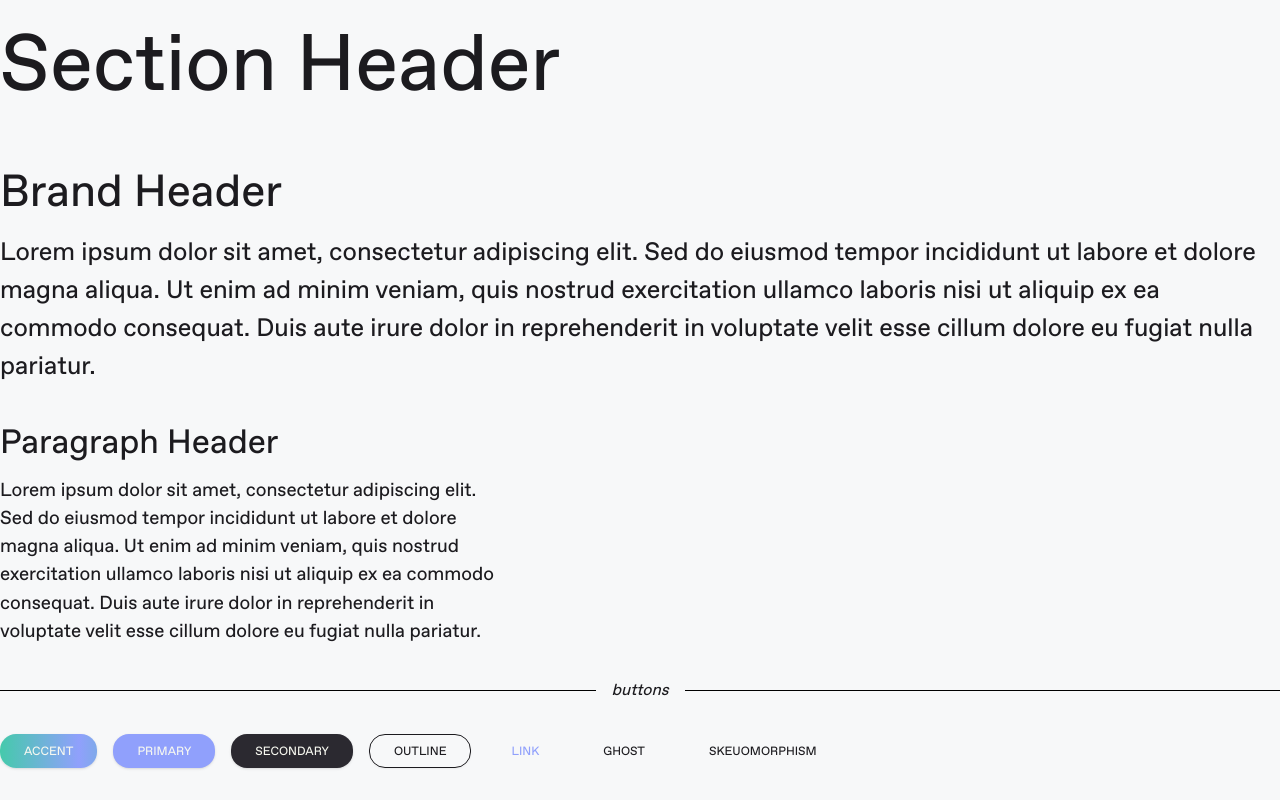
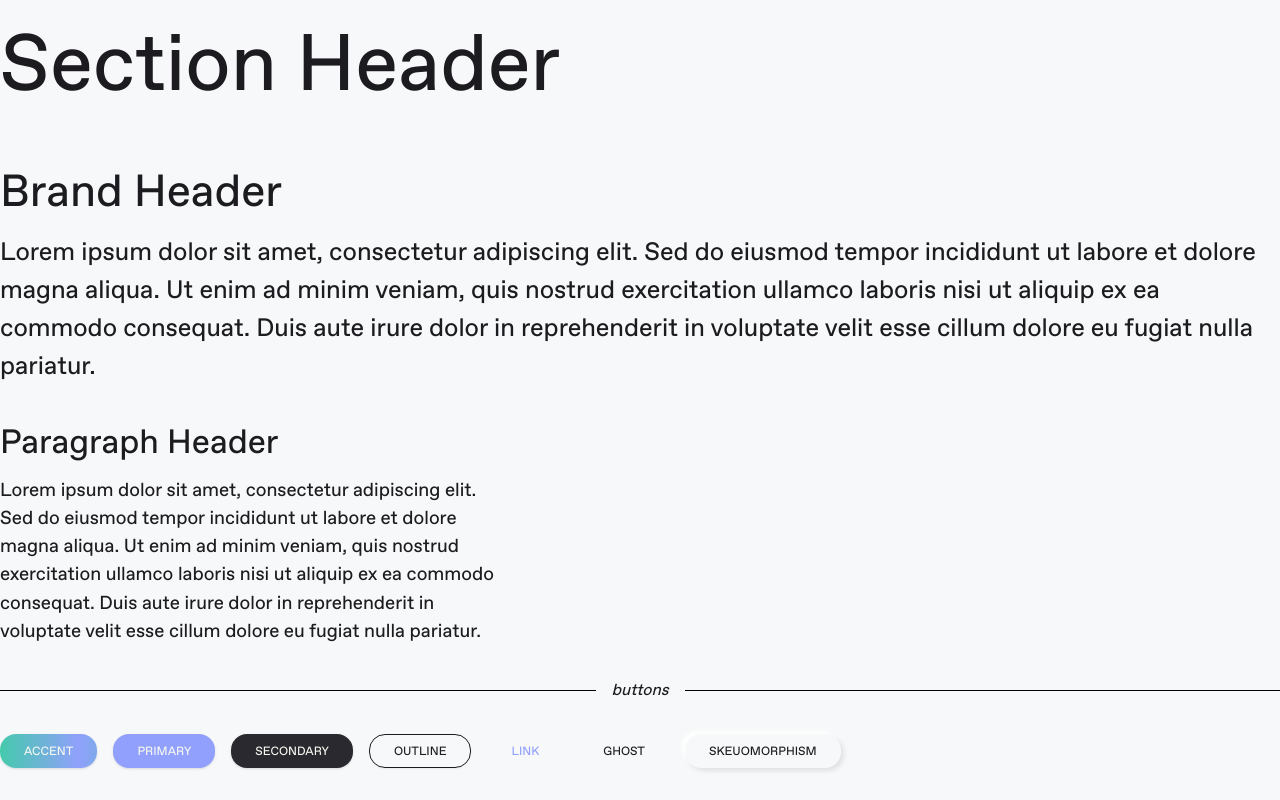
Before and after one commit to aydangoon/aydan.space, a Next.js app: page / in a window 1280 px wide. Shown: the part 273-1073 px from the top of the page. Built offline with nearby package versions, Linux system fonts and the light colour scheme.

Commit message:
skeuo button

```diff
--- a/src/components/ui/button.tsx
+++ b/src/components/ui/button.tsx
@@ -44,6 +44,8 @@ export interface ButtonProps
 
 const Button = React.forwardRef<HTMLButtonElement, ButtonProps>(
   ({ className, variant, size, asChild = false, ...props }, ref) => {
+    const Comp = asChild ? Slot : 'button'
+
     if (variant === 'accent') {
       return (
         <motion.button
@@ -68,7 +70,22 @@ const Button = React.forwardRef<HTMLButtonElement, ButtonProps>(
       )
     }
 
-    const Comp = asChild ? Slot : 'button'
+    if (variant === 'skeuo') {
+      return (
+        <motion.button
+          className={cn(buttonVariants({ variant, size, className }))}
+          ref={ref}
+          {...props}
+          whileTap={{
+            boxShadow: `inset 3px 3px 6px 0 rgba(0, 0, 0, 0.1), inset -6px -6px 12px 0 rgba(255, 255, 255, 1)`,
+          }}
+          style={{
+            boxShadow: `3px 3px 4px 0 rgba(158, 164, 172, 0.25), -3px -3px 4px 0 #fff`,
+          }}
+        />
+      )
+    }
+
     return (
       <Comp className={cn(buttonVariants({ variant, size, className }))} ref={ref} {...props} />
     )
```
